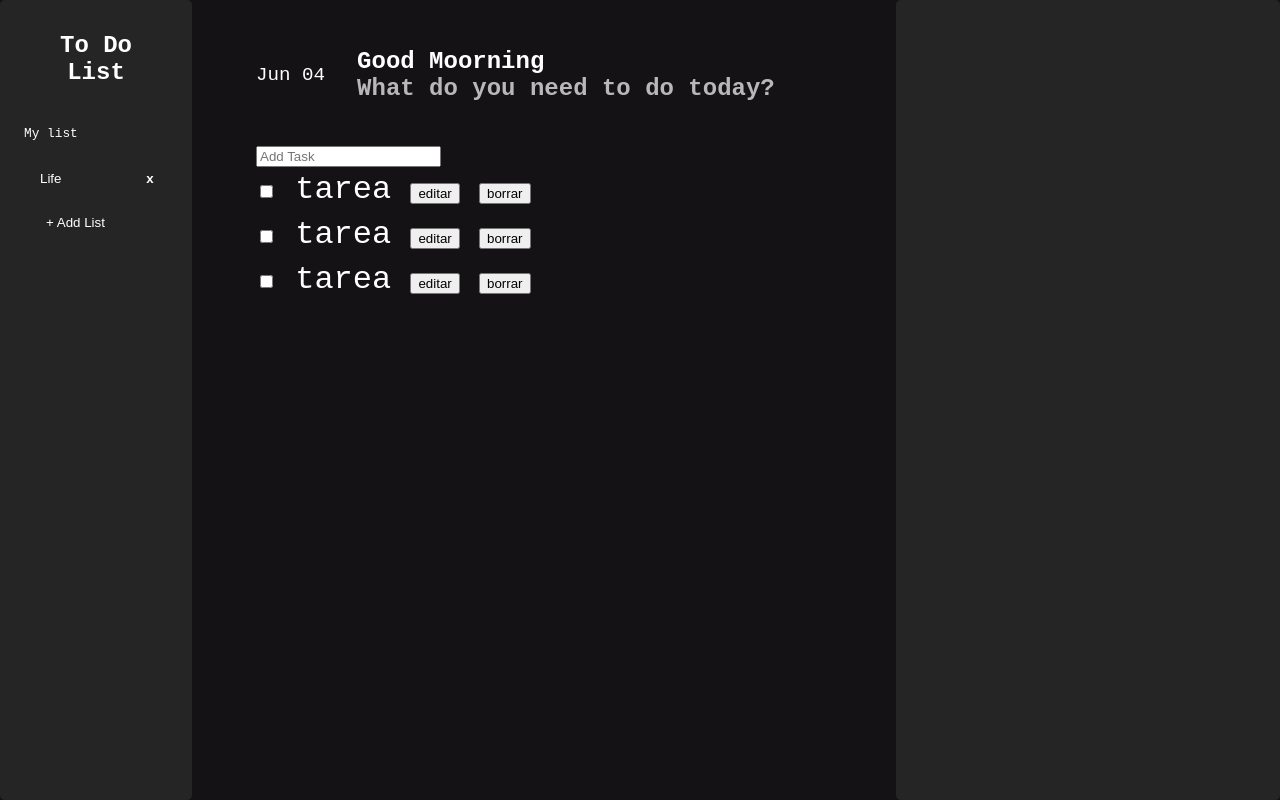
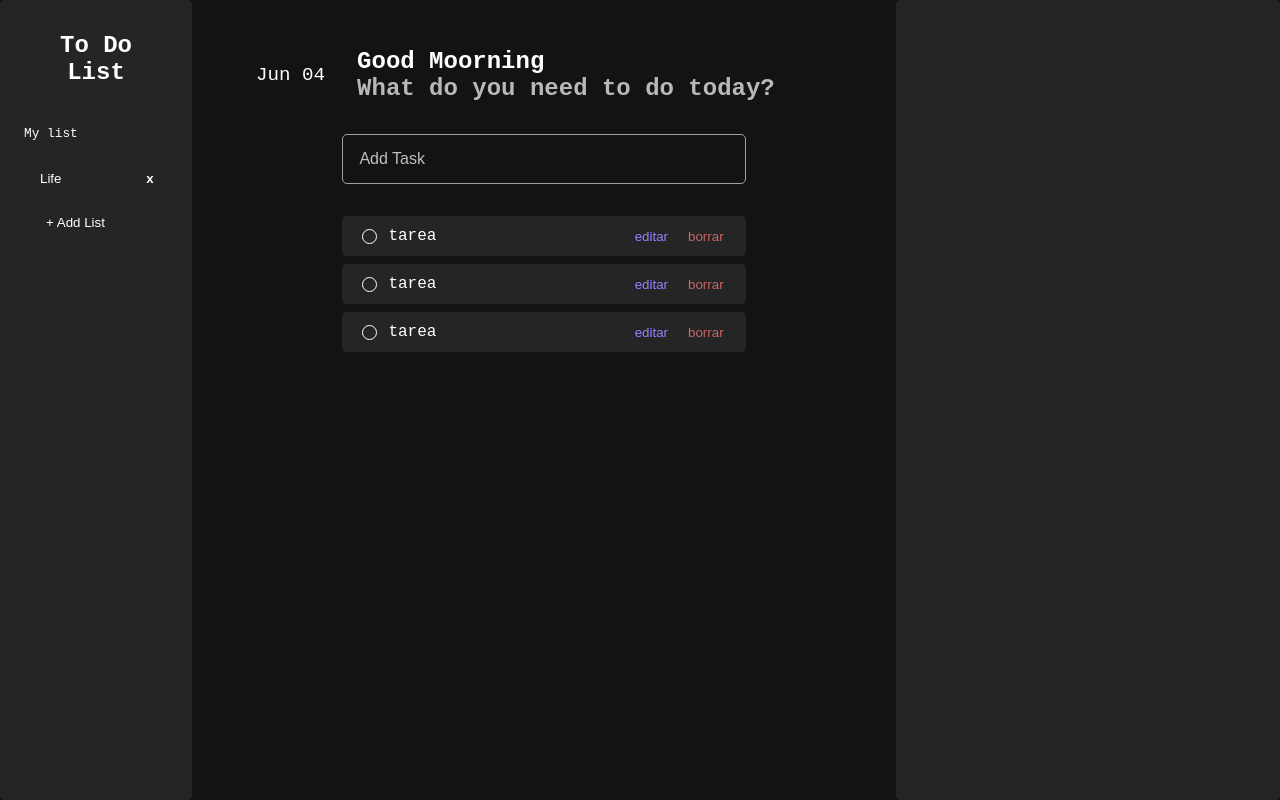
Before and after one commit to eridev14/to-do-list-js, a website built with Vite: page index.html in a window 1280 px wide. Built offline with nearby package versions, Linux system fonts and the light colour scheme; a web font is replaced by a local one.

Commit message:
task style add

```diff
--- a/style.css
+++ b/style.css
@@ -1,7 +1,7 @@
 @import url('https://fonts.googleapis.com/css2?family=Abel&family=DM+Sans&family=Space+Mono:ital@1&family=Ubuntu+Sans+Mono:ital,wght@0,400..700;1,400..700&family=Victor+Mono:wght@100&display=swap');
 
 :root {
-    --gb-color: #262526;
+    --gb-color: #252525;
     --bg-color-two: #141214;
     --bg-color-three: #45434e;
     --color-btn: #F7C667;
@@ -163,7 +163,101 @@ h2 {
 
 /*estilos para el contenedor de las listas y las tasks*/
 
-.list{
+.task-main {
+    width: 70%;
+    margin-right: auto;
+    margin-left: auto;
+}
+
+.add-task {
+    width: 100%;
+    margin-bottom: 2rem;
+}
+
+.add-task__inp {
+    border: none;
+    background: none;
+    outline: none;
+    border: 1px solid rgb(161, 161, 161);
+    width: 100%;
+    height: 50px;
+    border-radius: var(--border);
+    padding: 0 1rem;
+    color: white;
+    font-size: 1rem;
+}
+
+.add-task__inp::placeholder {
+    color: rgb(192, 192, 192);
+}
+
+.add-task__inp:focus {
+    border: 1px solid rgb(255, 255, 255);
+}
+
+.list {
     display: flex;
     flex-direction: column;
+    gap: .5rem;
 }
+
+.task {
+    width: 100%;
+    /* border: 1px solid; */
+    background-color: var(--gb-color);
+    height: 40px;
+    border-radius: var(--border);
+    display: flex;
+    align-items: center;
+    padding: 0 1rem;
+    gap: .5rem;
+    font-size: 1rem;
+}
+
+.task:hover {
+    background-color: var(--bg-color-three);
+}
+
+.task__check {
+    appearance: none;
+    border: none;
+    background: none;
+    border-radius: 50%;
+    border: 1px solid white;
+    height: 15px;
+    width: 15px;
+}
+
+.task__check:checked {
+    background-color: #F7C667;
+}
+
+
+.task__text {
+    flex: 1;
+}
+
+.task__btn {
+    height: 50%;
+    border: none;
+    outline: none;
+    background: none;
+    color: white;
+    cursor: pointer;
+}
+
+.task__btn--adit {
+    color: #9881ff;
+}
+
+.task__btn--delete {
+    color: #ff7e7ebe;
+}
+
+.task__btn--adit:hover {
+    color: #897dc0;
+}
+
+.task__btn--delete:hover {
+    color: #be7777be;
+}
```
